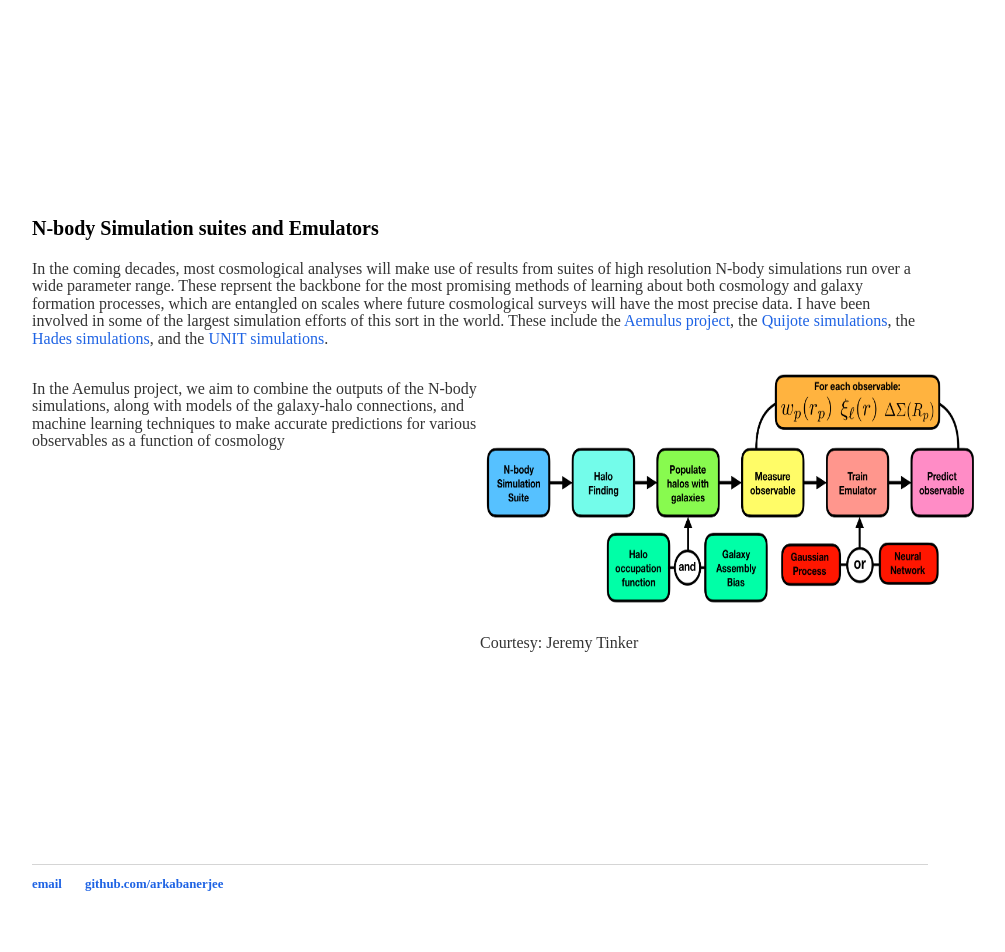
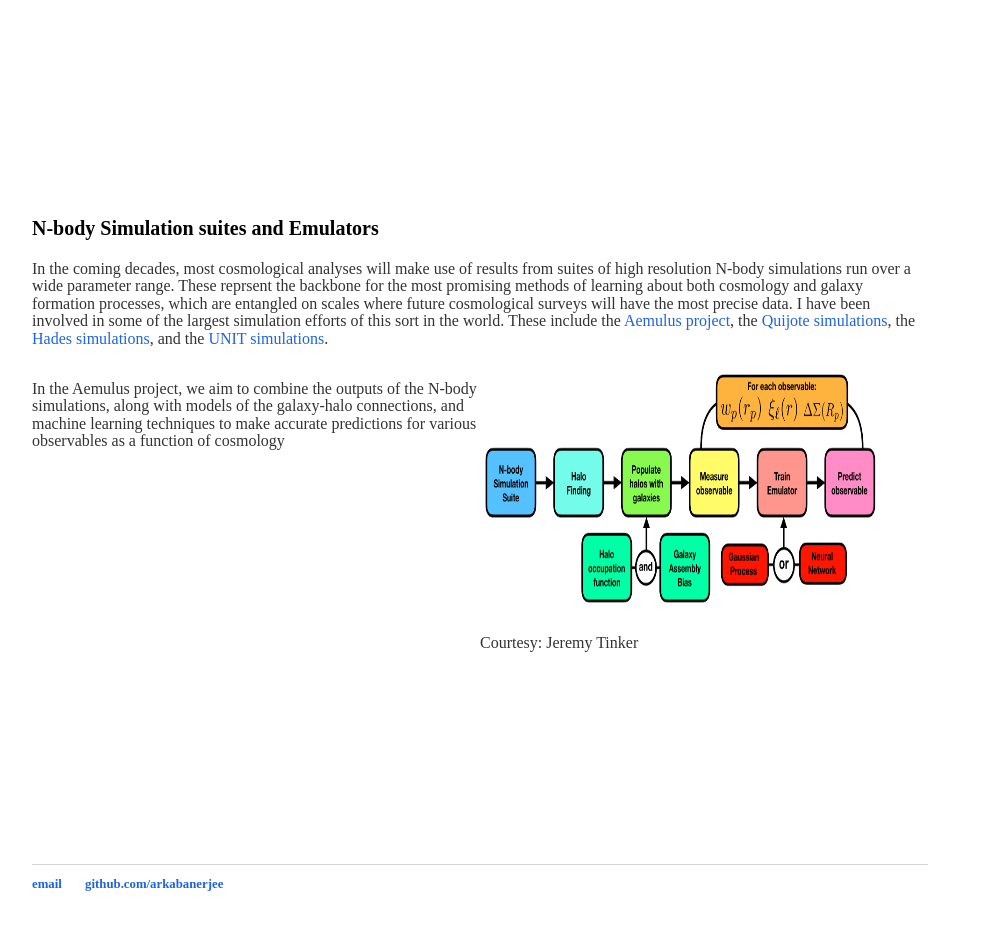
Before and after one commit to arkabanerjee/arkabanerjee.github.io, a Jekyll site: the page built from research/index.html, in a window 1280 px wide. Shown: the part 2051-3003 px from the top of the page, without its empty margins (160-1165 px from the left). Built offline with Jekyll 4.4.1, drawn with Linux system fonts in a browser that asks for light colours.

```diff
--- a/research/index.html
+++ b/research/index.html
@@ -49,7 +49,7 @@
             <p>In the Aemulus project, we aim to combine the outputs of the N-body simulations, along with models of the galaxy-halo connections, and machine learning techniques to make accurate predictions for various observables as a function of cosmology </p>
         </div>
         <div style="margin-left: 50%; height: 500px;">
-            <img src="flowchart.png"  width="500" height="250">
+            <img src="flowchart.png"  width="400" height="250">
             <p>             Courtesy: Jeremy Tinker</p>
         </div>
     </div>
```
